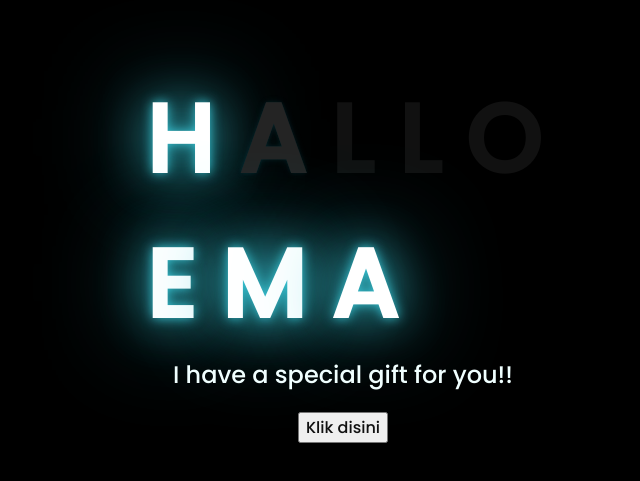
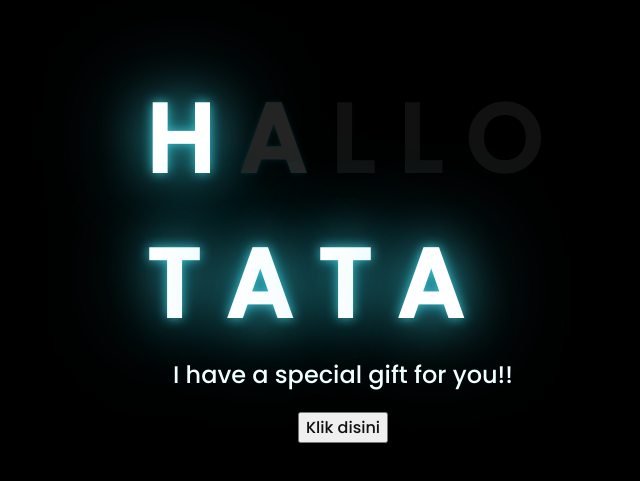
Before and after one commit to poky132/apa-tuch, a plain HTML site: page index.html in a window 1280 px wide. Shown: the part 153-634 px from the top of the page, without its empty margins (305-945 px from the left). Drawn offline with Linux system fonts and the light colour scheme.

Commit message:
index.html

```diff
--- a/index.html
+++ b/index.html
@@ -17,8 +17,9 @@
         <span>L</span>
         <span>O</span>
       <br>
-      <span>E</span>
-      <span>M</span>
+      <span>T</span>
+      <span>A</span>
+      <span>T</span>
       <span>A</span>
     </div>
     <div class="description">
```
